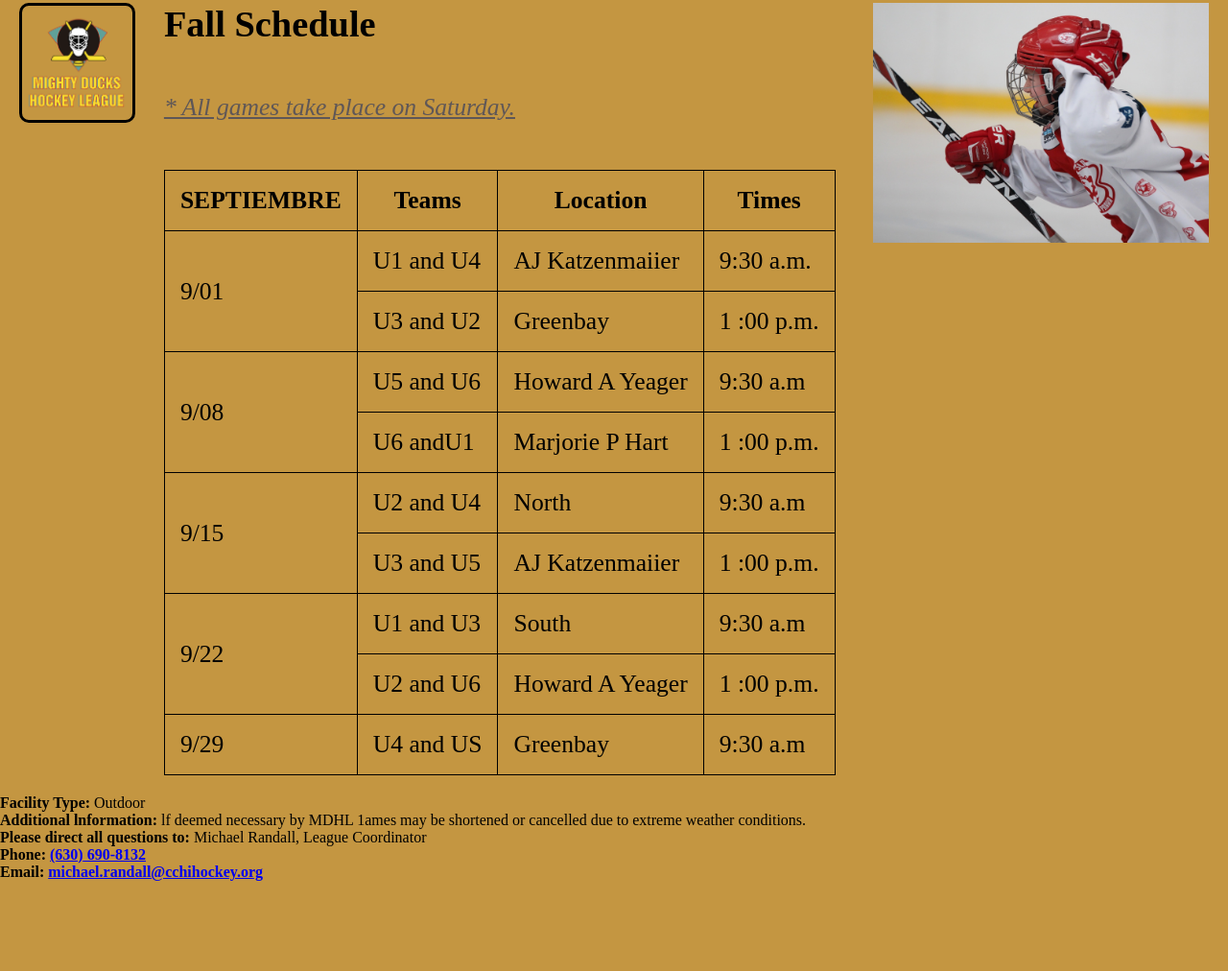
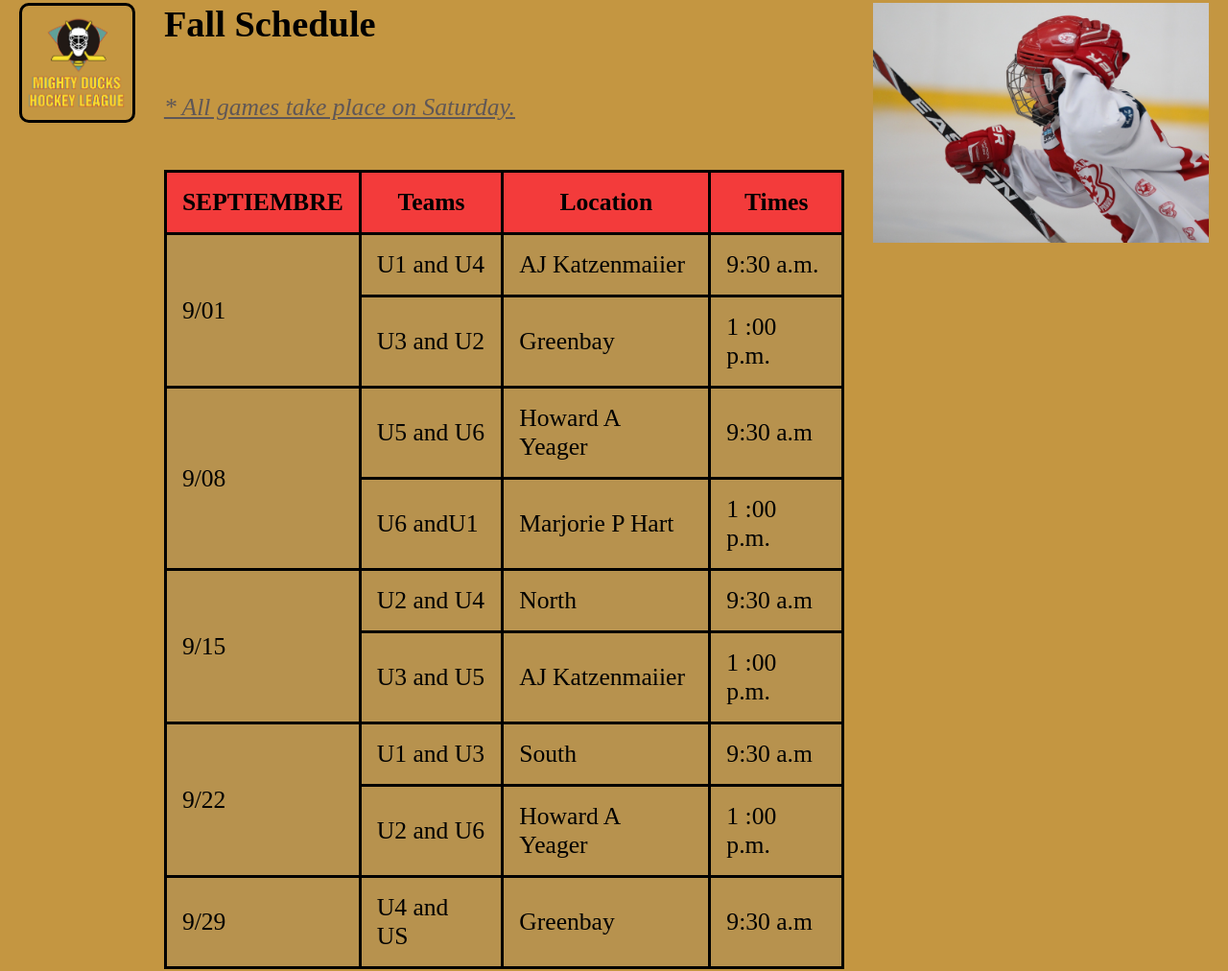
Before and after one commit to OrlandoConci/sprint2, a plain HTML site: page game_info.html in a window 1280 px wide. Shown: the part 548-1560 px from the top of the page at 96% size. Before the commit the page ends 1466 px from the top, so only its background shows below. Drawn offline with Linux system fonts and the light colour scheme.

Commit message:
última corrección antes del sprint 4

```diff
--- a/game_info.html
+++ b/game_info.html
@@ -106,7 +106,7 @@
         </article>
         <article>
             <p><span class="negrita">Please direct all questions to: </span>Michael Randall, League Coordinator</p>
-            <p class="negrita">Phone: <a href="callto:(630) 690-8132">(630) 690-8132</a></p>
+            <p class="negrita">Phone: <a href="tel:(630) 690-8132">(630) 690-8132</a></p>
             <p class="negrita">Email: <a href="mailto:michael.randall@cchihockey.org">michael.randall@cchihockey.org</a></p>
         </article>
     </footer>
--- a/mdhl.css
+++ b/mdhl.css
@@ -65,7 +65,7 @@ header > nav{
     font-size: 1vw;
     padding: 4px 10px 4px 10px;
     margin: 5px;
-    border-radius: 10px;
+    border-radius: 5px;
 }
 
 a[href="#"] {
@@ -116,6 +116,7 @@ main div {
     gap: 10px;
     align-items: center;
     flex-basis: 150px;
+    text-align: center;
 }
 
 .articles_rules article li {
@@ -145,9 +146,17 @@ main div {
 /* .item:nth-child(2) */
 
 table,tr,th,td{
-    border: 1px solid black;
+    border: 3px solid black;
     border-collapse: collapse;
     padding: 1rem;
+}
+
+th {
+    background-color: rgb(243, 59, 59);
+}
+
+td {
+    background-color: rgba(128, 128, 128, 0.199);
 }
 
 #subrayado {
@@ -155,3 +164,18 @@ table,tr,th,td{
     color: rgb(95, 87, 87);
     font-style: italic;
 }
+
+/* ------------------ Main Footer Game_Info------------------ */
+
+footer {
+    margin: 20px;
+    font-size: 100%;
+    display: flex;
+    justify-content: space-around;
+    flex-direction: column;
+    align-items: center;
+    text-align: center;
+    gap: 30px;
+    font-size: 1vw;
+    border: 2px solid black;
+}
```
Also changed, not shown: rules.html (+1 -1 lines).
